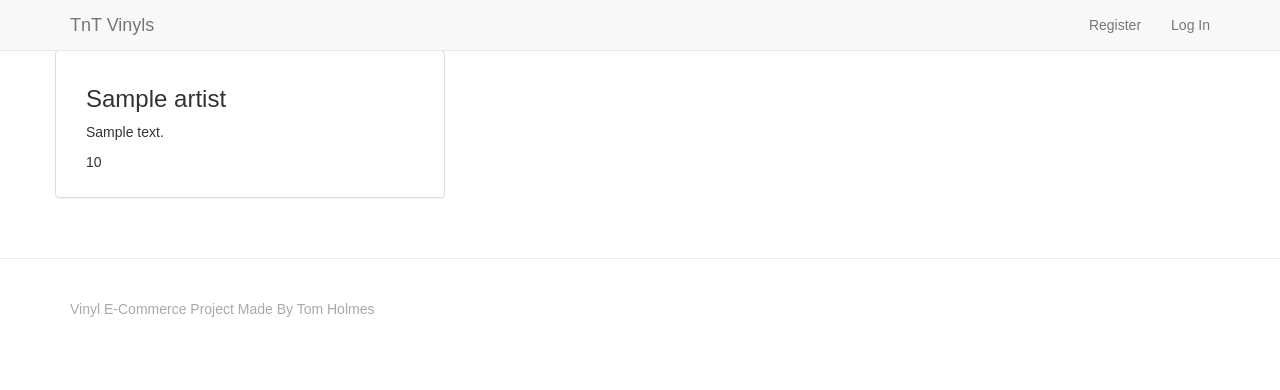
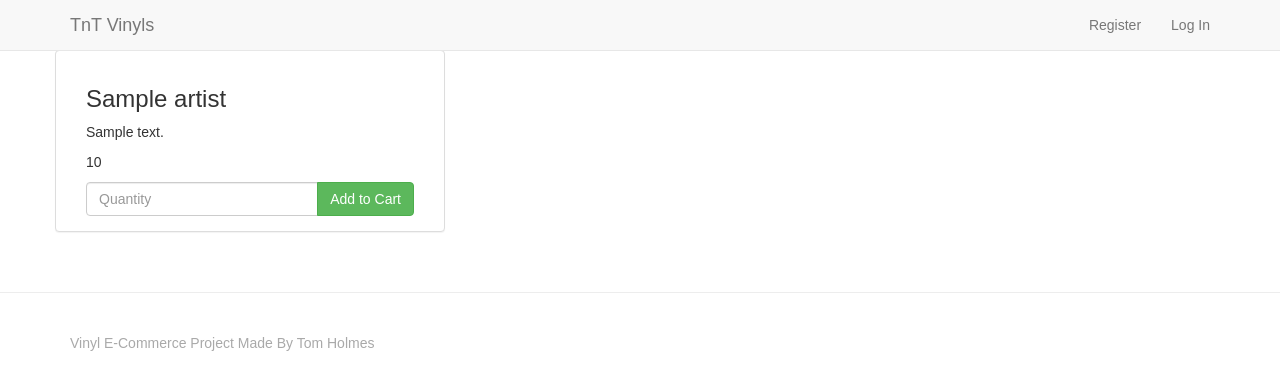
Before and after one commit to CapitainHolmes/Vinyl-E-Commerce-Project, a Django app: template productsVinyls/templates/vinyls.html in a window 1280 px wide. Shown: the top 390 px of the page. Run offline with Django 3.2, Linux system fonts and the light colour scheme; the template is opened without the code that fills it: most values are stand-ins (such as "Sample title", 1, 10 or a date in 2020); grey boxes marked "Sample" are stand-in pictures; some libraries are stand-ins or nearby versions.

Commit message:
Added a templates folder to the 'cart' app. Within that folder, added the file 'cart.html' which will be used to store all vinyls a user has added to their cart. Created a view that will render the 'cart.html' page.

```diff
--- a/cart/views.py
+++ b/cart/views.py
@@ -1,3 +1,5 @@
 from django.shortcuts import render
 
-# Create your views here.
+# The view for rendering the "cart.html" page
+def view_cart(request):
+    return render(request, "cart.html")
--- a/productsVinyls/templates/vinyls.html
+++ b/productsVinyls/templates/vinyls.html
@@ -18,7 +18,7 @@
                 <p class="vinyl-description">{{ vinyl.description }}</p>
                 <p>{{ vinyl.price }}</p>
 
-                <!-- <form method="post" action="{% url 'add_to_cart' vinyl.id %}">
+                <form method="post" action="{% url 'add_to_cart' vinyl.id %}">
                     {% csrf_token %}
                     <div class="input-group">
                         <input name="quantity" type="number" min="1" max="999" class="form-control" placeholder="Quantity">
@@ -26,7 +26,7 @@
                             <button class="btn btn-success" type="submit">Add to Cart</button>
                         </span>
                     </div>
-                </form> -->
+                </form>
             </div>
         </div>
     {% endfor %}
```
Also changed, not shown: cart/templates/cart.html (added).
